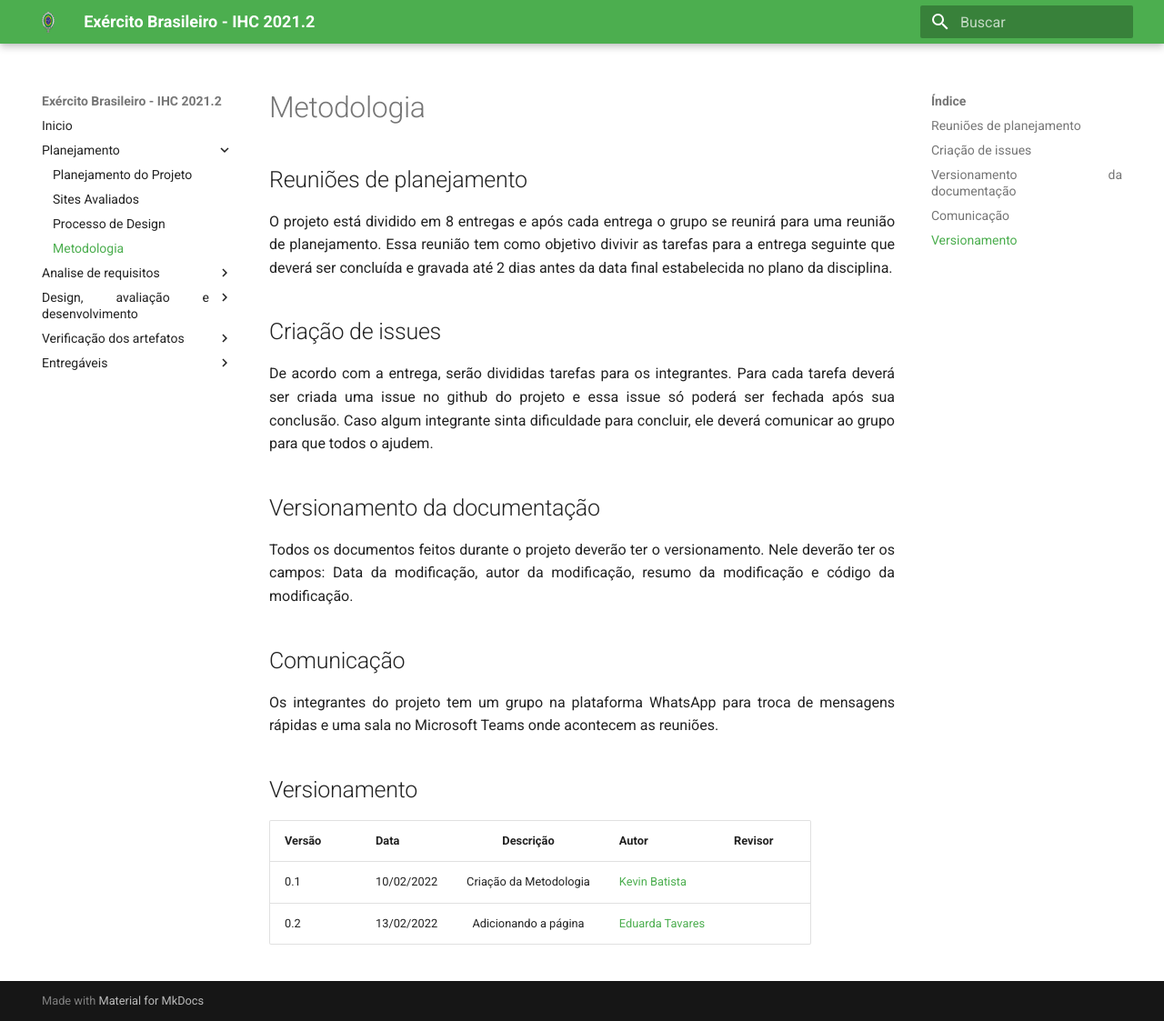
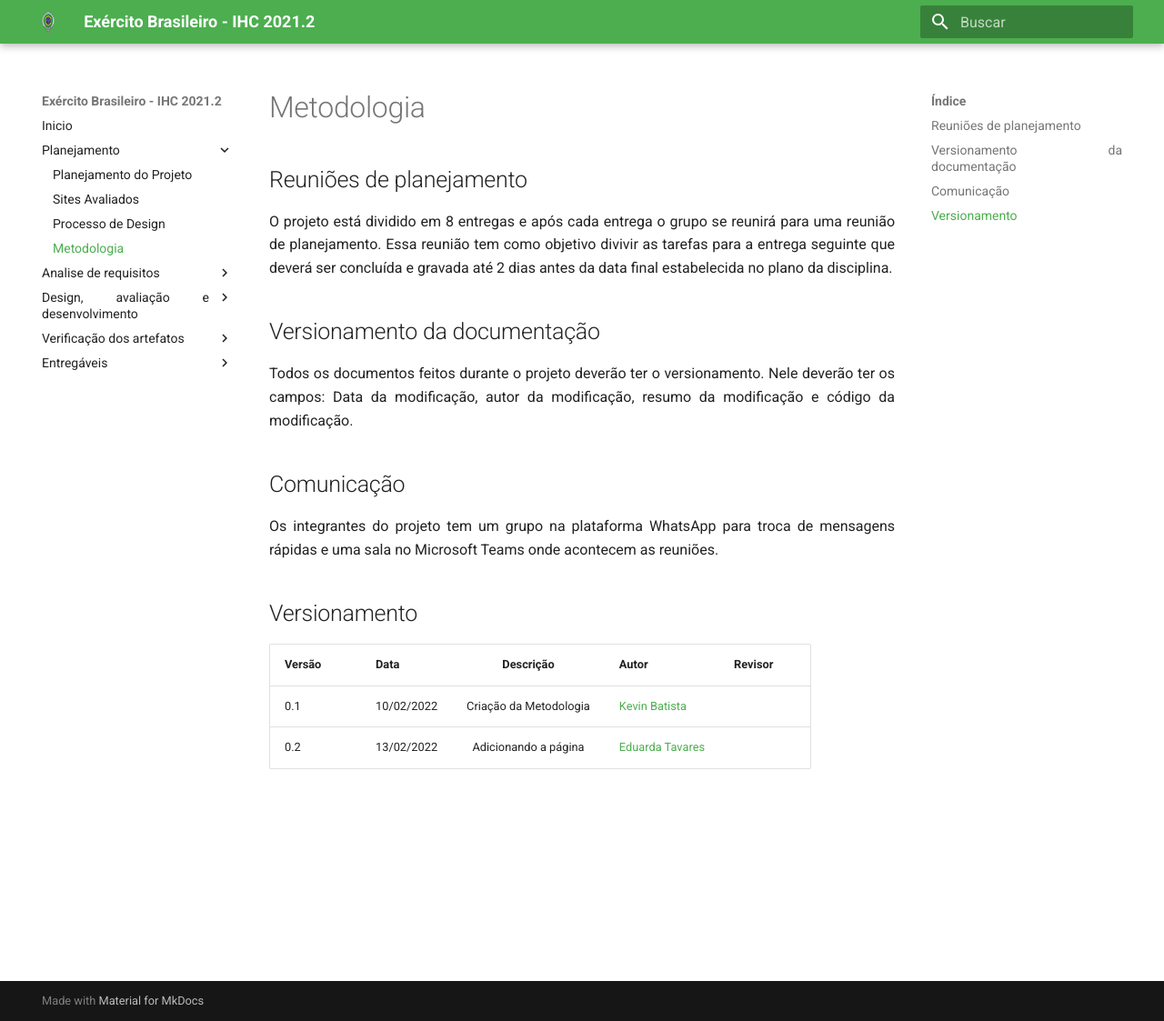
Before and after one commit to heitormsb/2021.2-Exercito-Brasileiro, an MkDocs documentation site: the page built from docs/metodologia.md, in a window 1280 px wide and 1123 px high. Shown: the whole window at 91% size. Built offline with MkDocs 1.6.1 and Material for MkDocs 9.7.7, drawn with Linux system fonts in a browser that asks for light colours.

Commit message:
edit: metodologia

```diff
--- a/docs/metodologia.md
+++ b/docs/metodologia.md
@@ -5,10 +5,6 @@
 ## Reuniões de planejamento
 
 O projeto está dividido em 8 entregas e após cada entrega o grupo se reunirá para uma reunião de planejamento. Essa reunião tem como objetivo divivir as tarefas para a entrega seguinte que deverá ser concluída e gravada até 2 dias antes da data final estabelecida no plano da disciplina.
-
-## Criação de issues
-
-De acordo com a entrega, serão divididas tarefas para os integrantes. Para cada tarefa deverá ser criada uma issue no github do projeto e essa issue só poderá ser fechada após sua conclusão. Caso algum integrante sinta dificuldade para concluir, ele deverá comunicar ao grupo para que todos o ajudem.
 
 ## Versionamento da documentação
 Todos os documentos feitos durante o projeto deverão ter o versionamento. Nele deverão ter os campos: Data da modificação, autor da modificação, resumo da modificação e código da modificação.
```
